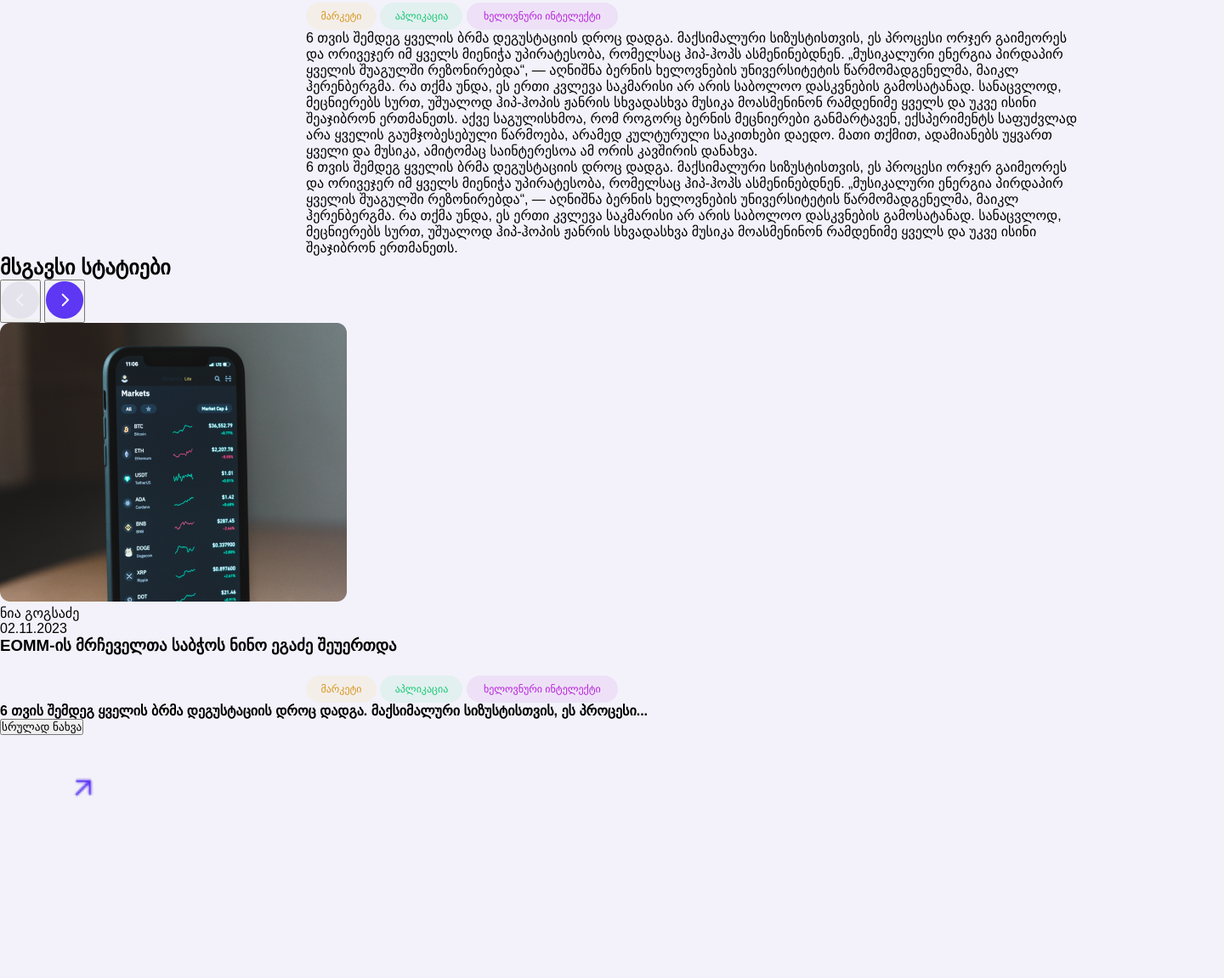
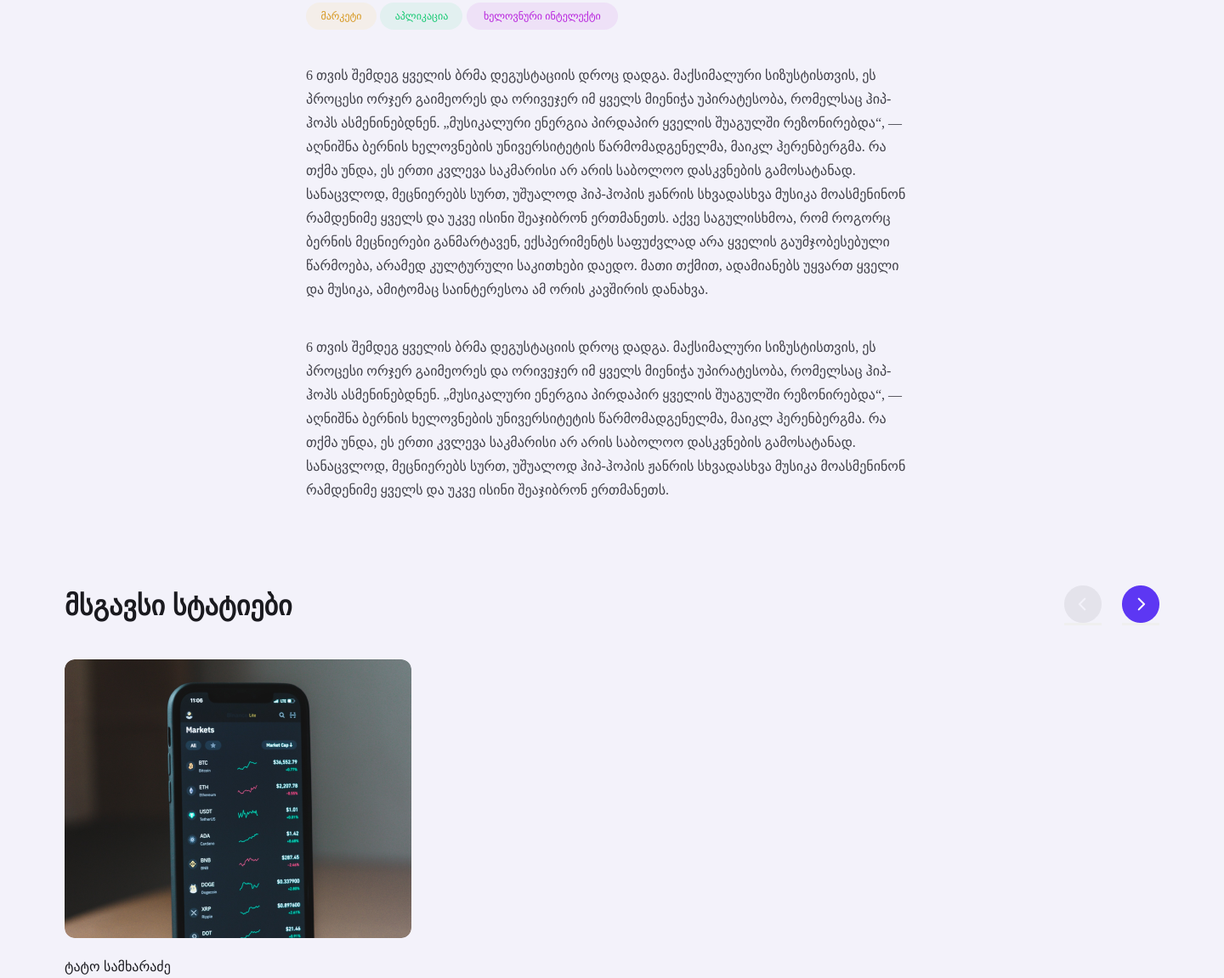
Before and after one commit to TheJesterEnd/BlogWebPage, a plain HTML site: page pages/blog/blog.html in a window 1280 px wide. Shown: the part 658-1809 px from the top of the page at 85% size, 1440 px wide, since content can reach past the window. Before the commit the page ends 1607 px from the top, so only its background shows below. Drawn offline with Linux system fonts and the light colour scheme; a small style sheet from the web is missing.

Commit message:
I style whole blog's page and change html structure

```diff
--- a/pages/blog/blog.css
+++ b/pages/blog/blog.css
@@ -9,6 +9,7 @@ body {
   font-family: "FiraGO", sans-serif;
   min-height: 100vh;
   background: #f3f2fa;
+  width: 1440px;
 }
 
 header {
@@ -44,7 +45,7 @@ main {
   display: flex;
   justify-content: space-between;
 }
-.arrow {
+.first-arrow {
   width: 44px;
   height: 44px;
   display: flex;
@@ -67,48 +68,37 @@ main {
   font-style: normal;
   font-weight: 500;
   line-height: 20px;
-
   width: 164px;
   margin-left: 360px;
   margin-top: 40px;
 }
 
-
-
 .date-under-the-photo {
-    color: #85858D;
-
+  color: #85858d;
   font-size: 12px;
   font-style: normal;
   font-weight: 400;
   line-height: 16px;
   margin-left: 360px;
   margin-top: 8px;
-
 }
 
-
-
 h1 {
-    color: #1A1A1F;
+  color: #1a1a1f;
   font-family: FiraGO;
   font-size: 32px;
   font-style: normal;
   font-weight: 700;
-    line-height: 40px; /* 125% */
+  line-height: 40px;
   width: 720px;
   margin-left: 360px;
   margin-top: 24px;
-
 }
-
 
 .card-buttons {
   margin-top: 24px;
   gap: 16px;
   margin-left: 360px;
-
-
 }
 
 .common-button {
@@ -118,9 +108,7 @@ h1 {
   line-height: 16px;
   border-radius: 30px;
   border: none;
-
 }
-
 
 .market {
   color: #d6961c;
@@ -136,10 +124,125 @@ h1 {
   background: rgba(28, 214, 125, 0.08);
 }
 
-
 .AI {
   color: #b71fdd;
   width: 178px;
   height: 32px;
   background: rgba(177, 28, 214, 0.08);
 }
+
+.main-text {
+  color: #404049;
+  font-family: FiraGO;
+  font-size: 16px;
+  font-style: normal;
+  font-weight: 400;
+  line-height: 28px;
+  width: 720px;
+  margin-top: 40px;
+  margin-left: 360px;
+}
+
+.title-arrow {
+  display: flex;
+  justify-content: space-between;
+  align-items: center;
+  padding-left: 76px;
+  padding-top: 98px;
+  padding-right: 76px;
+}
+
+.similar-articles {
+  color: #1a1a1f;
+  font-size: 32px;
+  font-style: normal;
+  font-weight: 700;
+  line-height: 40px;
+}
+
+.arrows {
+  display: flex;
+  flex-direction: row-reverse;
+  gap: 24px;
+}
+
+.arrow-right {
+  border: none;
+}
+
+.arrow-left {
+  border: none;
+}
+
+.card {
+  display: flex;
+  align-items: flex-start;
+  flex-direction: column;
+  width: 408px;
+  margin-left: 76px;
+  margin-top: 40px;
+}
+
+.mobile {
+  width: 408px;
+  height: 328px;
+  border-radius: 12px;
+}
+
+.name {
+  color: #1a1a1f;
+  font-size: 16px;
+  font-weight: 500;
+  line-height: 20px;
+  margin-top: 24px;
+}
+.date {
+  color: #85858d;
+  font-size: 12px;
+  font-weight: 400;
+  line-height: 16px;
+  margin-top: 8px;
+}
+
+h3 {
+  color: #1a1a1f;
+  font-size: 20px;
+  font-weight: 500;
+  line-height: 28px;
+  margin-top: 16px;
+}
+
+.first-card-buttons {
+  gap: 16px;
+  margin-top: 16px;
+  display: flex;
+}
+
+.text {
+  color: #404049;
+  font-size: 16px;
+  font-weight: 400;
+  line-height: 28px;
+  margin-top: 16px;
+}
+
+.last-part {
+  display: flex;
+  align-items: center;
+  margin-top: 16px;
+  gap: 4px;
+}
+
+.full-text {
+  color: #5d37f3;
+  font-size: 14px;
+  font-style: normal;
+  font-weight: 500;
+  line-height: 20px;
+  font-family: inherit;
+}
+
+.arrow {
+  width: 20px;
+  height: 20px;
+}
--- a/pages/blog/blog.html
+++ b/pages/blog/blog.html
@@ -16,7 +16,7 @@
 
     <main>
       <div class="main-fist-part">
-        <button class="arrow">
+        <button class="first-arrow">
           <img src="/images/Arrow2.png" alt="arrow" />
         </button>
         <img
@@ -32,11 +32,10 @@
       </p>
       <h1>მობილური ფოტოგრაფიის კონკურსის გამარჯვებულთა ვინაობა ცნობილია</h1>
       <div class="card-buttons">
-          <button class="market common-button ">მარკეტი</button>
-          <button class="aplication common-button ">აპლიკაცია</button>
-          <button class="AI common-button ">ხელოვნური ინტელექტი</button>
-
-
+        <button class="market common-button">მარკეტი</button>
+        <button class="aplication common-button">აპლიკაცია</button>
+        <button class="AI common-button">ხელოვნური ინტელექტი</button>
+      </div>
       <p class="main-text">
         6 თვის შემდეგ ყველის ბრმა დეგუსტაციის დროც დადგა. მაქსიმალური
         სიზუსტისთვის, ეს პროცესი ორჯერ გაიმეორეს და ორივეჯერ იმ ყველს მიენიჭა
@@ -62,28 +61,30 @@
         რამდენიმე ყველს და უკვე ისინი შეაჯიბრონ ერთმანეთს.
       </p>
     </main>
-    <h2 class="similar articles">მსგავსი სტატიები</h2>
+    <div class="title-arrow">
+      <h2 class="similar-articles">მსგავსი სტატიები</h2>
       <div class="arrows">
+        <button class="arrow-right">
+          <img src="/images/Arrow-right.png" alt="arrow-right-side" />
+        </button>
         <button class="arrow-left">
           <img src="/images/Arrow-left.png" alt="arrow-left-side" />
         </button>
-      <button class="arrow-right">
-        <img src="/images/Arrow-right.png" alt="arrow-right-side" />
-      </button>
+      </div>
     </div>
     <div class="card">
       <img class="mobile" src="/images/unsplash_lmCajireIn8.png" alt="mobile" />
-      <p class="name">ნია გოგსაძე</p>
+      <p class="name">ტატო სამხარაძე</p>
       <p class="date">02.11.2023</p>
       <h3>EOMM-ის მრჩეველთა საბჭოს ნინო ეგაძე შეუერთდა</h3>
-      <div class="card-buttons">
+      <div class="first-card-buttons">
         <button class="common-button market">მარკეტი</button>
         <button class="common-button aplication">აპლიკაცია</button>
         <button class="common-button AI">ხელოვნური ინტელექტი</button>
       </div>
       <h4 class="text">
-        6 თვის შემდეგ ყველის ბრმა დეგუსტაციის დროც დადგა. მაქსიმალური
-        სიზუსტისთვის, ეს პროცესი...
+        In an era dominated by technological advancements, it's no surprise that
+        our traditional notions of curren...
       </h4>
       <div class="last-part">
         <button class="full-text">სრულად ნახვა</button>
```
Lines whose indentation alone changed are shown as unchanged.
